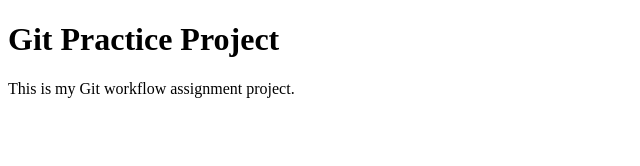
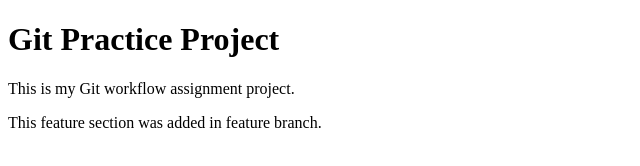
Before and after one commit to Neelasry-Saha/module-6-git-workflow, a plain HTML site: page index.html in a window 1280 px wide. Shown: the whole page, without its empty margins (0-640 px from the left). Drawn offline with Linux system fonts and the light colour scheme.

Commit message:
Added feature section paragraph

```diff
--- a/index.html
+++ b/index.html
@@ -6,5 +6,6 @@
 <body>
     <h1>Git Practice Project</h1>
     <p>This is my Git workflow assignment project.</p>
+    <p>This feature section was added in feature branch.</p>
 </body>
 </html>
```
